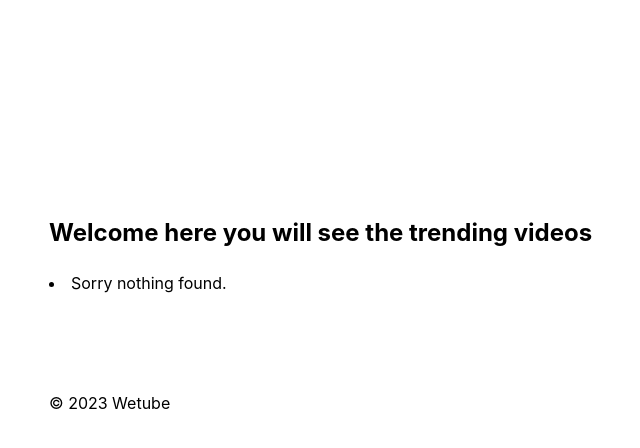
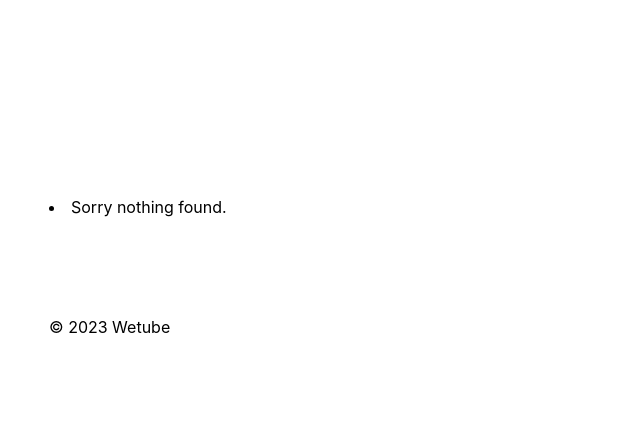
Before and after one commit to SIMYEONAH/wetube-clone, a Node server app: page / in a window 1280 px wide. Shown: the part 214-662 px from the top of the page, without its empty margins (51-691 px from the left). Run offline with Node 20, Linux system fonts and the light colour scheme; data that the repository does not hold is empty; some libraries are stand-ins or nearby versions.

Commit message:
home.pug in h2 remove

```diff
--- a/src/views/home.pug
+++ b/src/views/home.pug
@@ -3,7 +3,6 @@ extends base.pug
 include mixins/video
 
 block content
-    h2 Welcome here you will see the trending videos
     each potato in videos
         +video(potato)
     else
```
